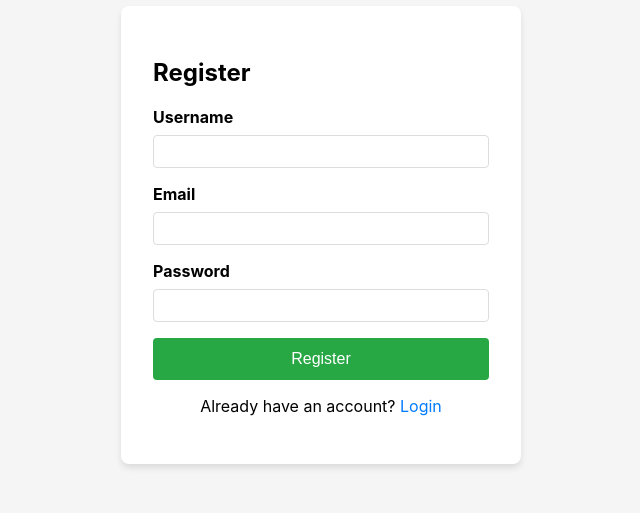
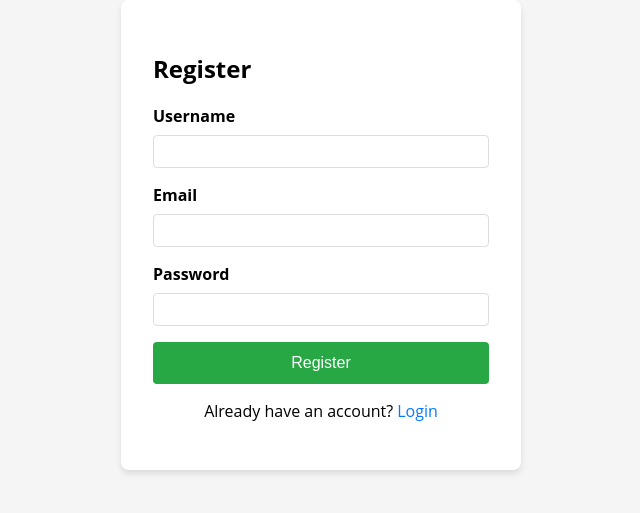
Before and after one commit to mar0580/parcao-front, an Angular app: page /auth/register in a window 1280 px wide. Shown: the part 165-678 px from the top of the page, without its empty margins (319-959 px from the left). Built offline with nearby package versions, Linux system fonts and the light colour scheme.

Commit message:
Adicionado ao projeto a fonte font-family: 'Open Sans', sans-serif

```diff
--- a/src/app/components/login/login.component.css
+++ b/src/app/components/login/login.component.css
@@ -6,6 +6,7 @@
   background-color: #f5f5f5;
 }
 .login-form {
+  font-family: 'Open Sans', sans-serif;
   background: white;
   padding: 2rem;
   border-radius: 8px;
--- a/src/app/components/register/register.component.css
+++ b/src/app/components/register/register.component.css
@@ -6,6 +6,7 @@
   background-color: #f5f5f5;
 }
 .register-form {
+  font-family: 'Open Sans', sans-serif;
   background: white;
   padding: 2rem;
   border-radius: 8px;
```
